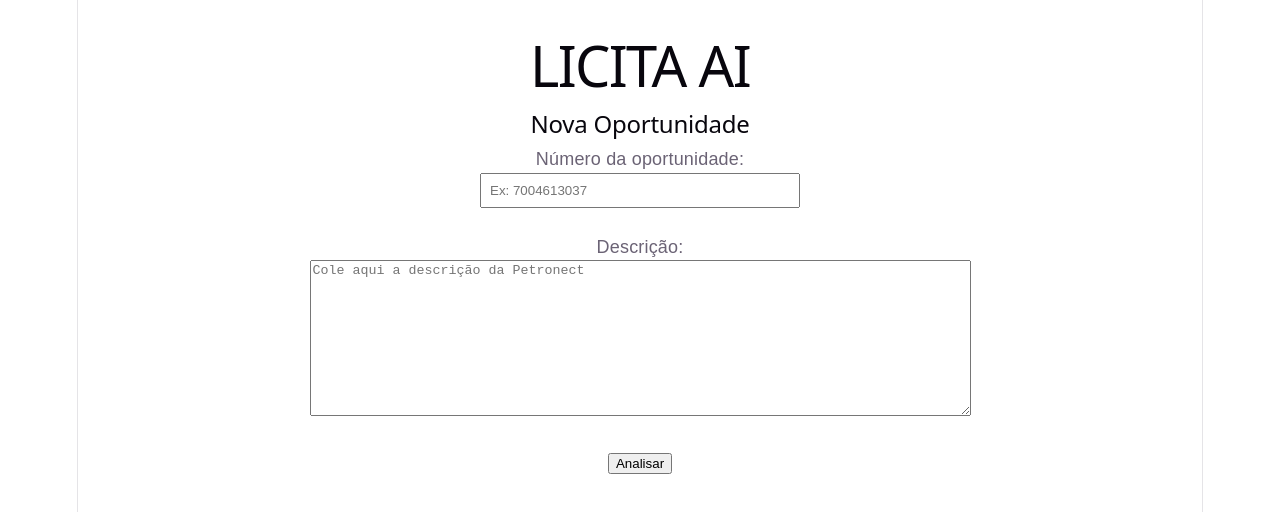
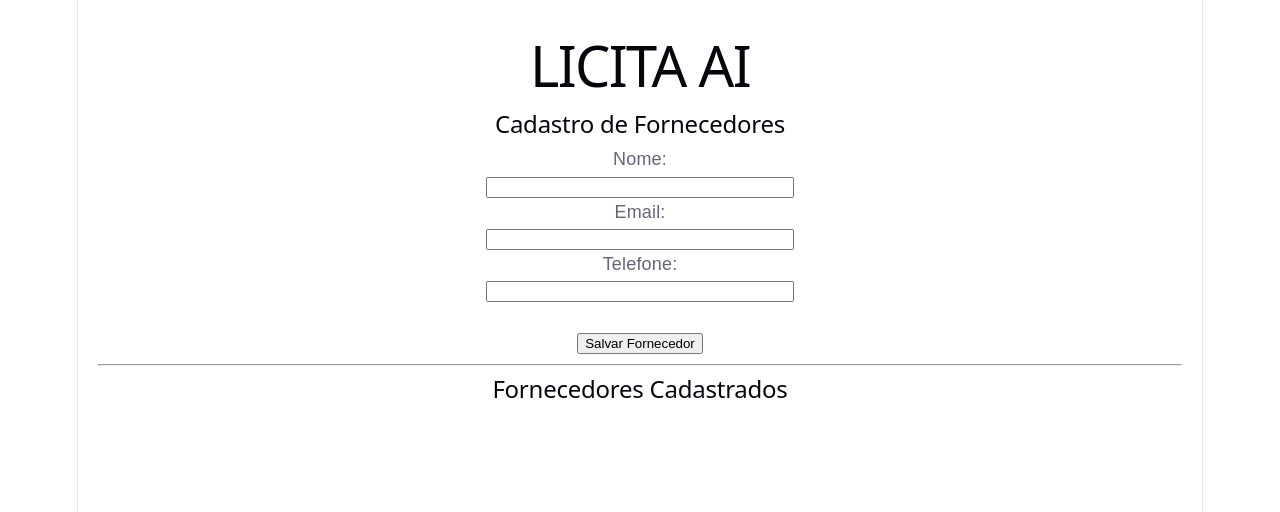
Before and after one commit to evaldoasjunior-sys/licita-ai, a React app in the folder frontend/: page / in a window 1280 px wide. Shown: the top 512 px of the page. Built offline with nearby package versions, Linux system fonts and the light colour scheme; the HTML template or start-up script is replaced by a standard one.

Commit message:
MVP 0.4 - Cadastro inicial de fornecedores

```diff
--- a/frontend/src/App.jsx
+++ b/frontend/src/App.jsx
@@ -1,91 +1,86 @@
 import { useState } from "react";
 
 function App() {
-  const [numero, setNumero] = useState("");
-  const [descricao, setDescricao] = useState("");
-  const [resultado, setResultado] = useState(null);
-  const [salvos, setSalvos] = useState([]);
+  const [nome, setNome] = useState("");
+  const [email, setEmail] = useState("");
+  const [telefone, setTelefone] = useState("");
+  const [fornecedores, setFornecedores] = useState([]);
 
-  function analisarDescricao() {
-    const texto = descricao.toUpperCase();
-    const fabricanteCodigo = texto.match(/TP:\s*([A-Z0-9]+)\s+([A-Z0-9\-]+)/);
+  function salvarFornecedor() {
+    if (!nome || !email) {
+      alert("Preencha nome e email.");
+      return;
+    }
 
-    setResultado({
-      oportunidade: numero || "Não informado",
-      fabricante: fabricanteCodigo ? fabricanteCodigo[1] : "Não identificado",
-      codigo: fabricanteCodigo ? fabricanteCodigo[2] : "Não identificado",
-      categoria:
-        texto.includes("FUSÍVEL") || texto.includes("FUSIVEL")
-          ? "Fusível NH"
-          : "Não identificada",
-      status: "Aguardando Cotação",
-    });
-  }
+    const novoFornecedor = {
+      nome,
+      email,
+      telefone,
+    };
 
-  function salvarResultado() {
-    if (!resultado) return;
-    setSalvos([...salvos, resultado]);
-    alert("Oportunidade salva no MVP!");
+    setFornecedores([...fornecedores, novoFornecedor]);
+
+    setNome("");
+    setEmail("");
+    setTelefone("");
+
+    alert("Fornecedor cadastrado!");
   }
 
   return (
     <div style={{ padding: "20px", fontFamily: "Arial" }}>
       <h1>LICITA AI</h1>
-      <h2>Nova Oportunidade</h2>
 
-      <label>Número da oportunidade:</label>
-      <br />
+      <h2>Cadastro de Fornecedores</h2>
+
+      <p>Nome:</p>
       <input
-        type="text"
-        value={numero}
-        onChange={(e) => setNumero(e.target.value)}
-        placeholder="Ex: 7004613037"
-        style={{ width: "300px", padding: "8px" }}
+        value={nome}
+        onChange={(e) => setNome(e.target.value)}
+        style={{ width: "300px" }}
+      />
+
+      <p>Email:</p>
+      <input
+        value={email}
+        onChange={(e) => setEmail(e.target.value)}
+        style={{ width: "300px" }}
+      />
+
+      <p>Telefone:</p>
+      <input
+        value={telefone}
+        onChange={(e) => setTelefone(e.target.value)}
+        style={{ width: "300px" }}
       />
 
       <br />
       <br />
 
-      <label>Descrição:</label>
-      <br />
-      <textarea
-        rows="10"
-        cols="80"
-        value={descricao}
-        onChange={(e) => setDescricao(e.target.value)}
-        placeholder="Cole aqui a descrição da Petronect"
-      />
+      <button onClick={salvarFornecedor}>
+        Salvar Fornecedor
+      </button>
 
-      <br />
-      <br />
+      <hr />
 
-      <button onClick={analisarDescricao}>Analisar</button>
+      <h2>Fornecedores Cadastrados</h2>
 
-      {resultado && (
-        <div style={{ marginTop: "20px", border: "1px solid #ccc", padding: "15px", width: "500px" }}>
-          <h3>Resultado da análise</h3>
-          <p><strong>Oportunidade:</strong> {resultado.oportunidade}</p>
-          <p><strong>Categoria:</strong> {resultado.categoria}</p>
-          <p><strong>Fabricante:</strong> {resultado.fabricante}</p>
-          <p><strong>Código:</strong> {resultado.codigo}</p>
-          <p><strong>Status:</strong> {resultado.status}</p>
-
-          <button onClick={salvarResultado}>Salvar</button>
+      {fornecedores.map((f, index) => (
+        <div
+          key={index}
+          style={{
+            border: "1px solid #ccc",
+            padding: "10px",
+            marginBottom: "10px",
+          }}
+        >
+          <strong>{f.nome}</strong>
+          <br />
+          {f.email}
+          <br />
+          {f.telefone}
         </div>
-      )}
-
-      {salvos.length > 0 && (
-        <div style={{ marginTop: "30px" }}>
-          <h3>Oportunidades salvas nesta sessão</h3>
-          <ul>
-            {salvos.map((item, index) => (
-              <li key={index}>
-                {item.oportunidade} - {item.fabricante} - {item.codigo} - {item.status}
-              </li>
-            ))}
-          </ul>
-        </div>
-      )}
+      ))}
     </div>
   );
 }
```
